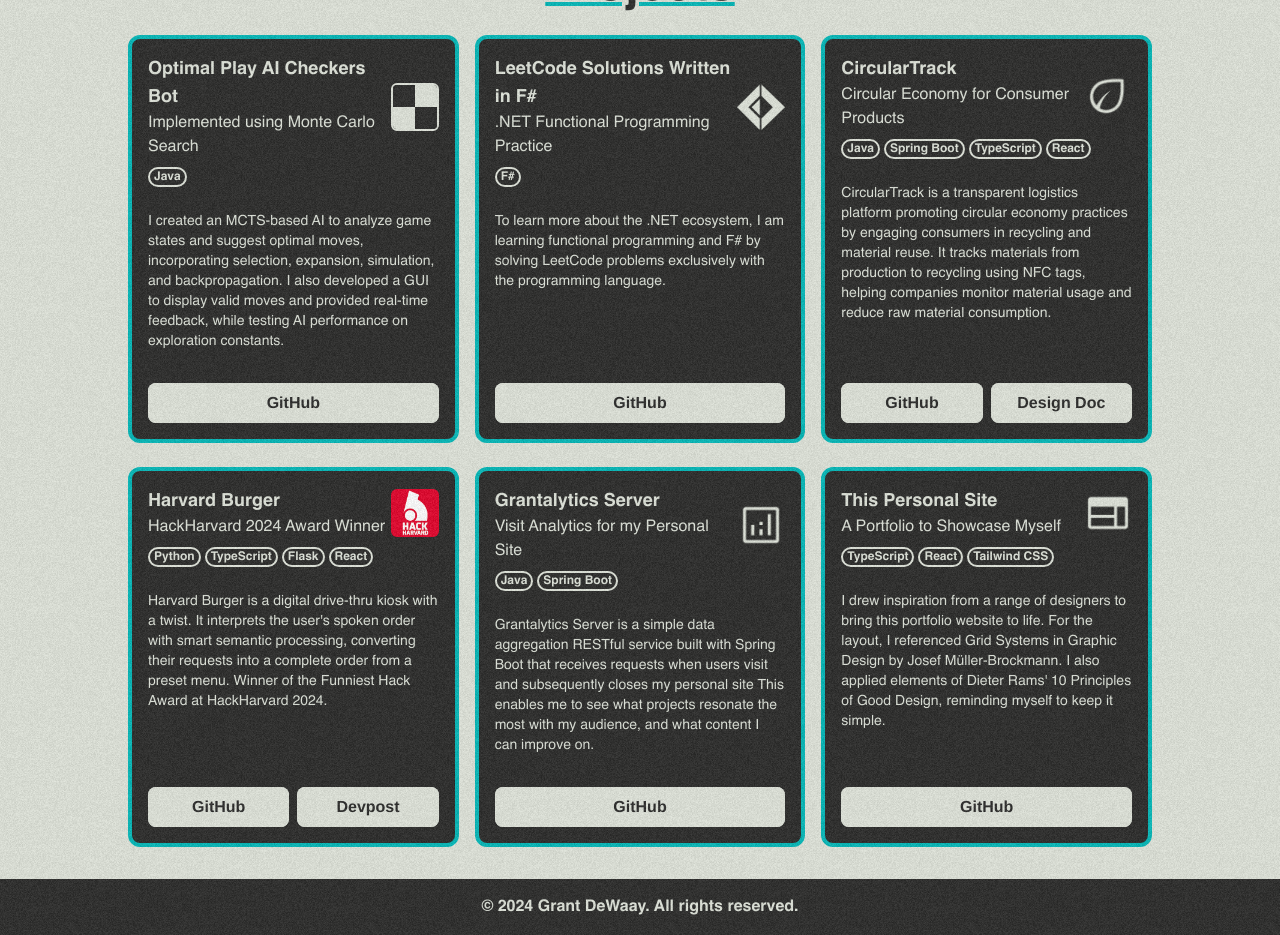
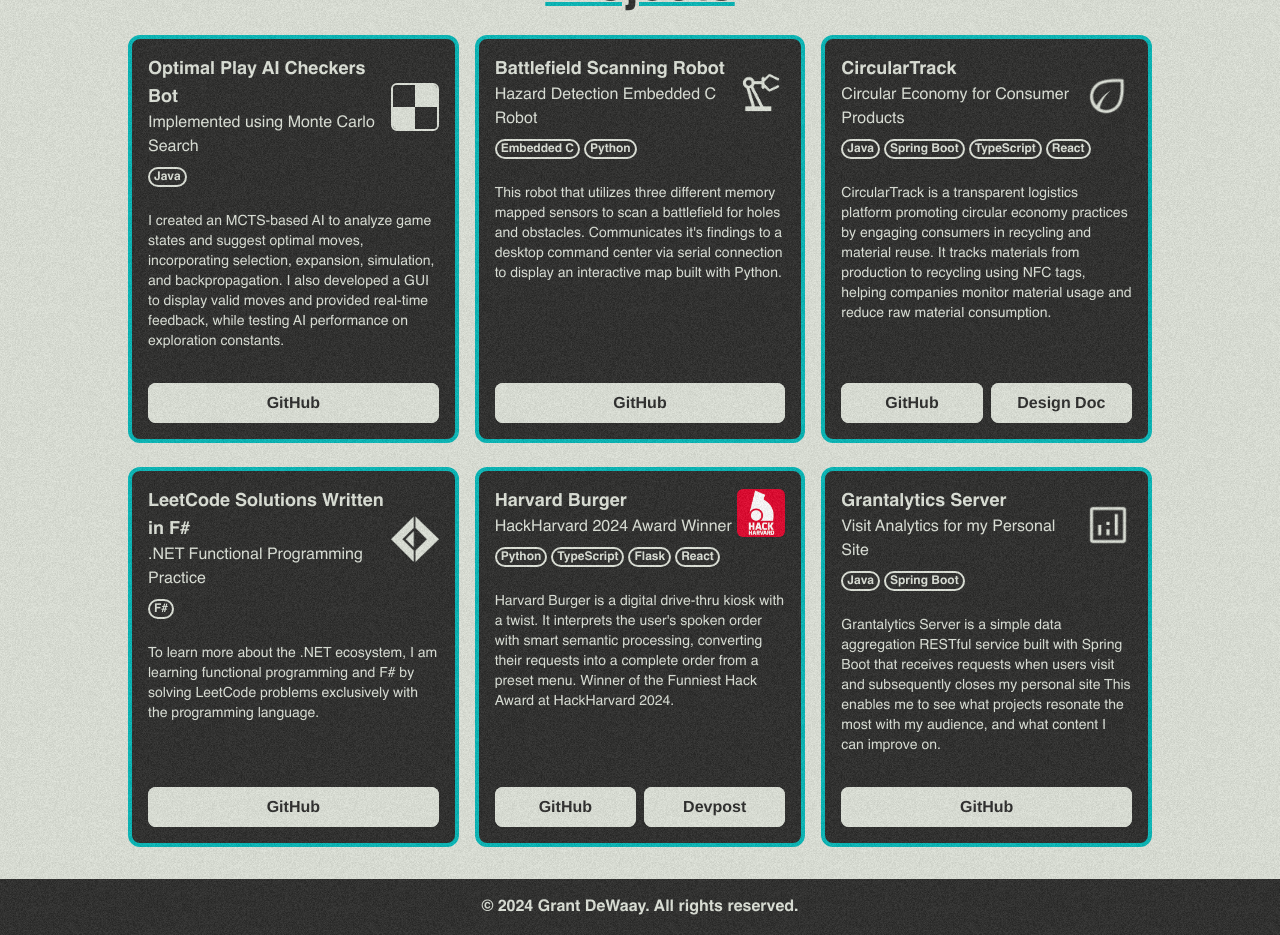
Before and after one commit to GrantDeWaay/personal-site, a React (Create React App) app: page / in a window 1280 px wide. Shown: the part 960-1895 px from the top of the page. Built offline with nearby package versions, Linux system fonts and the light colour scheme; no server answers.

Commit message:
added Robot experience beep boop

```diff
--- a/src/App.tsx
+++ b/src/App.tsx
@@ -37,18 +37,23 @@
 
         <div className='lg:col-span-4 md:col-span-6 col-span-12 z-10 flex'>
           <NewCard
-            image={'./FSharp.png'}
-            title={'LeetCode Solutions Written in F#'}
-            subtitle={'.NET Functional Programming Practice'}
-            text={'To learn more about the .NET ecosystem, I am learning functional programming and F# by solving LeetCode problems exclusively with the programming language.'}
-            link={'https://github.com/GrantDeWaay/LeetCodeFSharpSolutions'}
+            image={'./robot.png'}
+            title={'Battlefield Scanning Robot'}
+            subtitle={'Hazard Detection Embedded C Robot '}
+            text={'This robot that utilizes three different memory mapped sensors to scan a battlefield for holes and obstacles. Communicates it\'s findings to a desktop command center via serial connection to display an interactive map built with Python.'}
+            link={'https://github.com/GrantDeWaay/BattlefieldScanBot'}
             color='#292928'
             buttonLabel={'GitHub'}
             chips={[
-              { text: 'F#', type: 1},
+              { text: 'Embedded C', type: 1},
+              { text: 'Python', type: 1 },
             ]}
           />
         </div>
+
+
+
+
 
         <div className='lg:col-span-4 md:col-span-6 col-span-12 z-10 flex'>
           <NewCard
@@ -66,6 +71,21 @@
               { text: 'Spring Boot',  type: 1 },
               { text: 'TypeScript',  type: 1},
               { text: 'React', type: 1},
+            ]}
+          />
+        </div>
+
+        <div className='lg:col-span-4 md:col-span-6 col-span-12 z-10 flex'>
+          <NewCard
+            image={'./FSharp.png'}
+            title={'LeetCode Solutions Written in F#'}
+            subtitle={'.NET Functional Programming Practice'}
+            text={'To learn more about the .NET ecosystem, I am learning functional programming and F# by solving LeetCode problems exclusively with the programming language.'}
+            link={'https://github.com/GrantDeWaay/LeetCodeFSharpSolutions'}
+            color='#292928'
+            buttonLabel={'GitHub'}
+            chips={[
+              { text: 'F#', type: 1},
             ]}
           />
         </div>
@@ -106,22 +126,6 @@
           />
         </div>
 
-        <div className='lg:col-span-4 md:col-span-6 col-span-12 z-10 flex'>
-          <NewCard
-            image={'./website.png'}
-            title={'This Personal Site'}
-            subtitle={'A Portfolio to Showcase Myself'}
-            text={'I drew inspiration from a range of designers to bring this portfolio website to life. For the layout, I referenced Grid Systems in Graphic Design by Josef Müller-Brockmann. I also applied elements of Dieter Rams\' 10 Principles of Good Design, reminding myself to keep it simple.'}
-            link={'https://github.com/GrantDeWaay/personal-site'}
-            color='#292928'
-            buttonLabel={'GitHub'}
-            chips={[
-              { text: 'TypeScript', type: 1},
-              { text: 'React', type: 1 },
-              { text: 'Tailwind CSS', type: 1 },
-            ]}
-          />
-        </div>
 
 
       </LayoutContainer3>
```
Also changed, not shown: public/robot.png (added).
